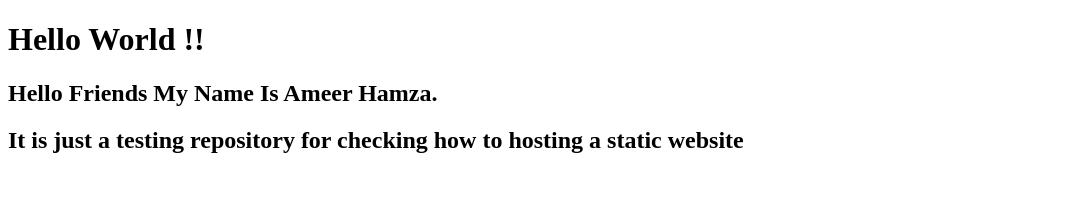
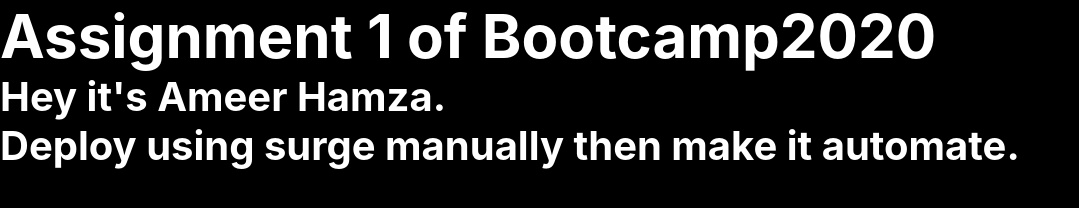
Before and after one commit to Malik-Ameer-Hamza/BootcampPIAIC, a plain HTML site: page index.html in a window 1280 px wide. Shown: the whole page, without its empty margins (0-1079 px from the left). Drawn offline with Linux system fonts and the light colour scheme.

Commit message:
linking to a css file

```diff
--- a/index.html
+++ b/index.html
@@ -4,10 +4,11 @@
     <meta charset="UTF-8">
     <meta name="viewport" content="width=device-width, initial-scale=1.0">
     <title>First Hosting Page</title>
+    <link rel="stylesheet" href="style.css">
 </head>
 <body>
-    <h1>Hello World !!</h1>
-    <h2>Hello Friends My Name Is Ameer Hamza.</h2>
-    <h2>It is just a testing repository for checking how to hosting a static website</h2>
+    <h1>Assignment 1 of Bootcamp2020</h1>
+    <h2>Hey it's Ameer Hamza.</h2>
+    <h2>Deploy using surge manually then make it automate.</h2>
 </body>
 </html>
--- /dev/null
+++ b/style.css
@@ -0,0 +1,17 @@
+*{
+    padding: 0;
+    margin: 0;
+    font-family: -apple-system, BlinkMacSystemFont, 'Segoe UI', Roboto, Oxygen, Ubuntu, Cantarell, 'Open Sans', 'Helvetica Neue', sans-serif;
+    color: white;
+
+}
+body{
+    background-color: black;
+}
+h1{
+    font-size: 60px;
+
+}
+h2{
+    font-size: 40px;
+}
```
